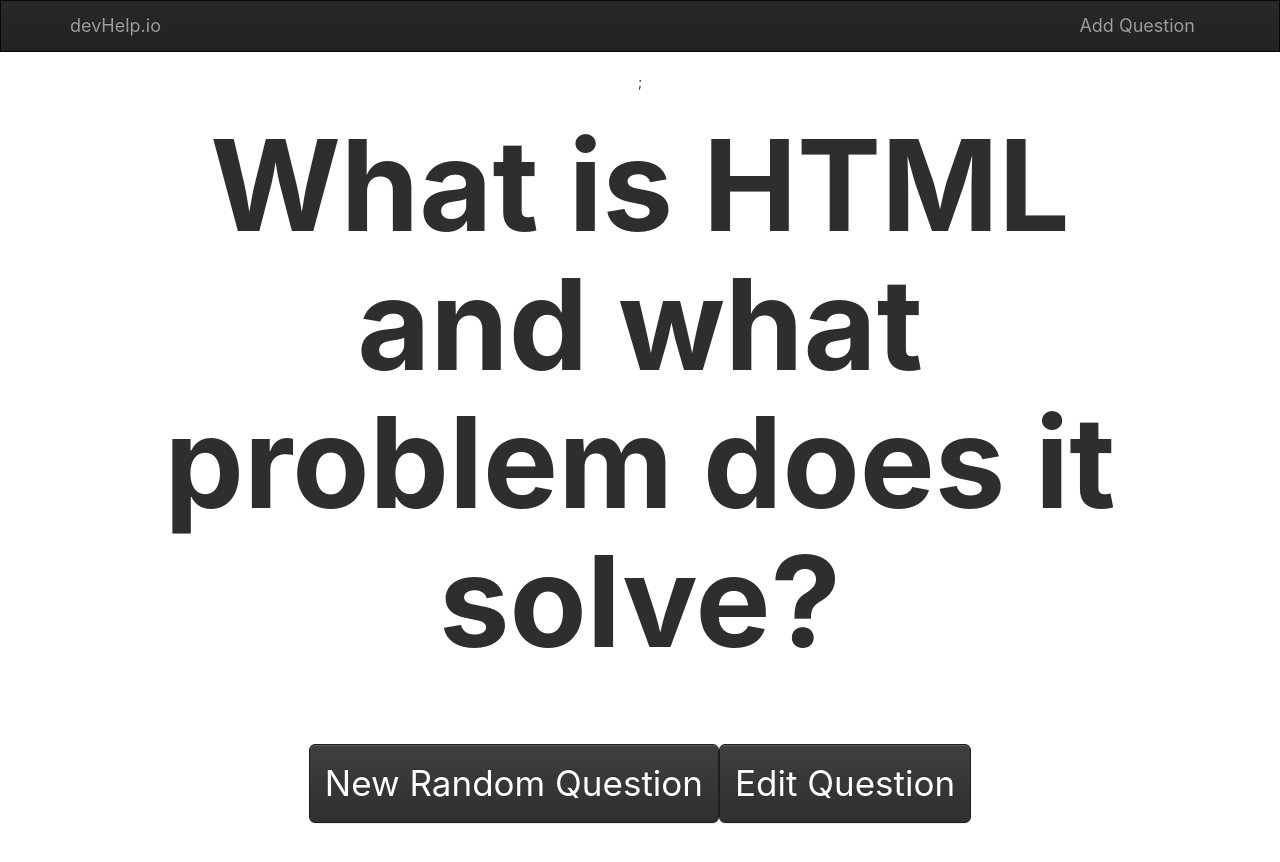
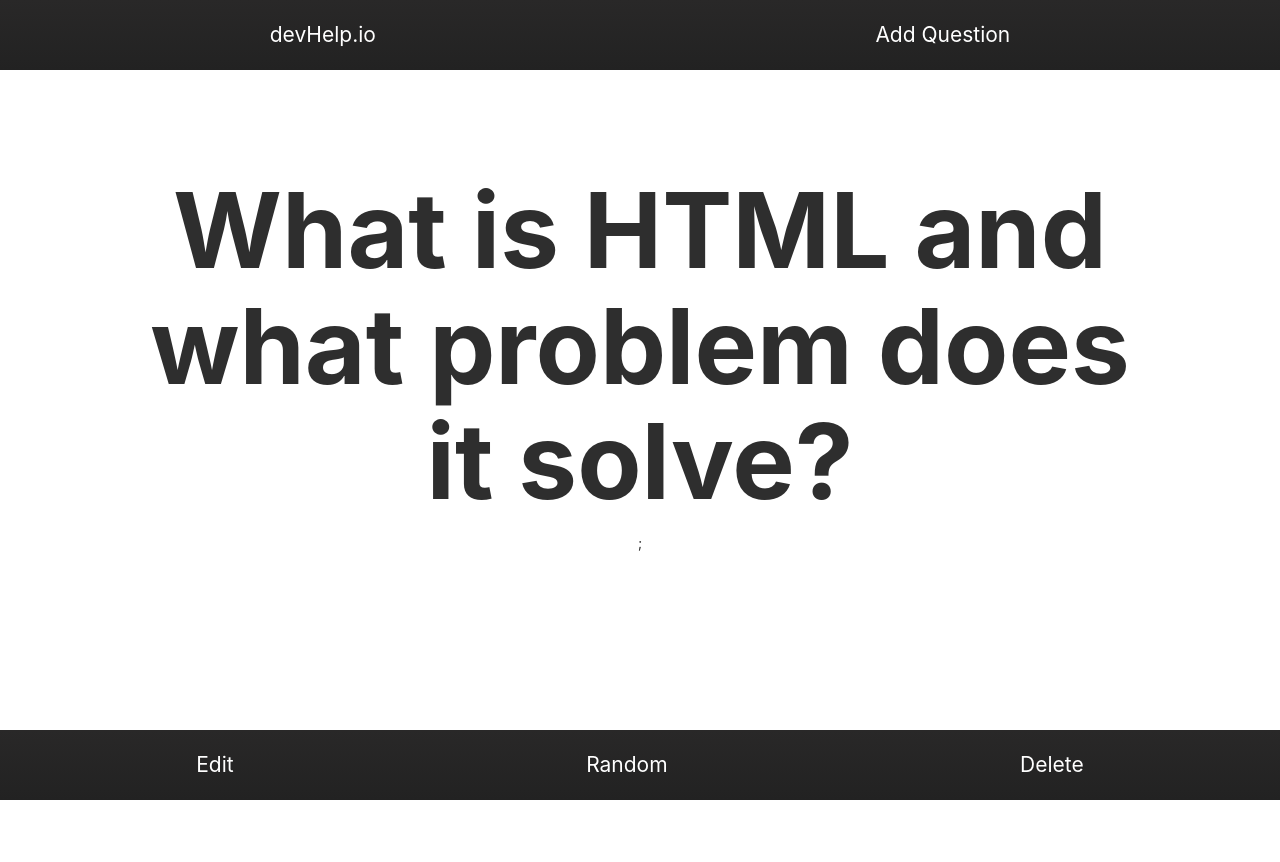
Before and after one commit to ortizlu/Developer-Questions, a React (Create React App) app in the folder frontend/: page / in a window 1280 px wide. Shown: the top 862 px of the page. After the commit the page ends 800 px from the top, so only its background shows below. Built offline with nearby package versions, Linux system fonts and the light colour scheme; no server answers.

Commit message:
finish routes and styling

```diff
--- a/frontend/public/index.html
+++ b/frontend/public/index.html
@@ -28,7 +28,7 @@
       work correctly both with client-side routing and a non-root public URL.
       Learn how to configure a non-root public URL by running `npm run build`.
     -->
-  <title>Developer Questions</title>
+  <title>devHelp.io</title>
 </head>
 
 <body>
--- a/frontend/src/components/App/App.css
+++ b/frontend/src/components/App/App.css
@@ -2,60 +2,30 @@
   text-align: center;
 }
 
-.navbar-inverse {
-  border-radius: 0;
-  background-image: linear-gradient(to bottom, #292828 0, #222 100%);
+.center {
+  margin-top: 10%;
 }
 
-
-.btn-primary {
-  background: -webkit-linear-gradient(top, rgb(63, 63, 63) 0, rgb(47, 47, 47) 100%);
-  background: -o-linear-gradient(top, rgb(63, 63, 63) 0, rgb(47, 47, 47) 100%);
-  background: -webkit-gradient(linear, left top, left bottom, from(rgb(63, 63, 63)), to(rgb(47, 47, 47)));
-  background: linear-gradient(to bottom, rgb(63, 63, 63) 0, rgb(47, 47, 47) 100%);
-  border-color: rgb(31, 31, 31);
-  font-size: 2em;
-  padding: 10px;
-  margin-bottom: 60px;
-  margin: 0 auto;
-}
-
-@media (min-width: 600px) {
-  .btn-primary {
-    padding: 10px;
-    font-size: 2em;
-    margin-top: 60px;
+@media (max-width: 400px) {
+  .center {
+    margin-top: 50%;
   }
 }
 
-@media (min-width: 700px) {
-  .btn-primary {
-    padding: 12px;
-    font-size: 2.5em;
+@media (min-width: 401px) {
+  .center {
+    margin-top: 30%;
   }
 }
 
 @media (min-width: 800px) {
-  .btn-primary {
-    padding: 15px;
-    font-size: 2.7em;
-    margin-bottom: 50px;
+  .center {
+    margin-top: 20%;
   }
 }
 
 @media (min-width: 900px) {
-  .btn-primary {
-    padding: 15px;
-    font-size: 2.5em;
-    margin-bottom: 50px;
+  .center {
+    margin-top: 10%;
   }
 }
-
-
-.btn-primary:hover,
-.btn-primary:active:hover,
-.btn-primary:focus,
-.btn-primary:focus-within,
-.btn-primary:visited {
-  background: rgb(41, 41, 41);
-}
--- a/frontend/src/components/App/App.js
+++ b/frontend/src/components/App/App.js
@@ -4,7 +4,7 @@ import { Link, Route, Switch } from 'react-router-dom'
 import Add from '../Questions/Add'
 import Home from './Home'
 import Edit from './Edit'
-import { Navbar, Nav } from 'react-bootstrap'
+import '../Questions/Question.css'
 
 class App extends Component {
   constructor(props) {
@@ -29,9 +29,14 @@ class App extends Component {
     fetch('http://localhost:3001/api/questions')
       .then(response => response.json())
       .then(questions =>
-        this.setState({
-          questions: questions
-        })
+        this.setState(
+          {
+            questions: questions
+          },
+          () => {
+            this.newQuestion()
+          }
+        )
       )
   }
 
@@ -39,25 +44,17 @@ class App extends Component {
     return (
       <div className="App">
         <header>
-          <Navbar inverse collapseOnSelect>
-            <Navbar.Header>
-              <Navbar.Brand>
-                <Link to="/">devHelp.io</Link>
-              </Navbar.Brand>
-              <Navbar.Toggle />
-            </Navbar.Header>
-            <Navbar.Collapse>
-              <Nav />
-              <Nav pullRight>
-                <Navbar.Brand>
-                  <Link to="/add_question">Add Question</Link>
-                </Navbar.Brand>
-              </Nav>
-            </Navbar.Collapse>
-          </Navbar>
+          <nav className="sticky-top">
+            <li>
+              <Link to="/">devHelp.io</Link>
+            </li>
+            <li>
+              <Link to="/add_question">Add Question</Link>
+            </li>
+          </nav>
           ;
         </header>
-        <main>
+        <main className="center">
           {/* <Add /> */}
           <Switch>
             <Route
@@ -65,6 +62,7 @@ class App extends Component {
               render={props => {
                 return (
                   <Edit
+                    getQuestions={this.getQuestions}
                     question={this.state.questions[this.state.index]}
                     {...props}
                   />
@@ -75,7 +73,7 @@ class App extends Component {
             <Route
               path="/add_question"
               render={props => {
-                return <Add {...props} />
+                return <Add {...props} getQuestions={this.getQuestions} />
               }}
             />
             <Route
@@ -83,6 +81,7 @@ class App extends Component {
               render={props => {
                 return (
                   <Home
+                    getQuestions={this.getQuestions}
                     newQuestion={this.newQuestion}
                     question={this.state.questions}
                     index={this.state.index}
--- a/frontend/src/components/App/Edit.js
+++ b/frontend/src/components/App/Edit.js
@@ -1,5 +1,8 @@
 import React, { Component } from 'react'
 import axios from 'axios'
+import '../Questions/Question.css'
+import { Link } from 'react-router-dom'
+import { FormControl, Button } from 'react-bootstrap'
 
 class Edit extends Component {
   constructor(props) {
@@ -26,6 +29,7 @@ class Edit extends Component {
       )
       .then(response => {
         console.log(response)
+        this.props.getQuestions()
       })
       .catch(error => {
         console.log(error)
@@ -37,21 +41,33 @@ class Edit extends Component {
       <div>
         <form>
           <label>Question</label>
-          <input
+          <FormControl
             type="text"
             name="question"
             onChange={this.onChangeText}
             value={this.state.question}
           />
           <label>Answer</label>
-          <input
+          <FormControl
             type="text"
             name="answer"
             onChange={this.onChangeText}
             value={this.state.answer}
           />
-          <button onClick={this.updateQuestion}>Submit</button>
+          <Button
+            bsStyle="primary"
+            bsSize="large"
+            onClick={this.updateQuestion}
+          >
+            Submit
+          </Button>
         </form>
+
+        <nav className="sticky-bottom">
+          <li>
+            <Link to="/">Back</Link>
+          </li>
+        </nav>
       </div>
     )
   }
--- a/frontend/src/components/App/Home.js
+++ b/frontend/src/components/App/Home.js
@@ -1,29 +1,51 @@
 import React, { Component } from 'react'
 import Question from '../Questions/Question'
-import { Button } from 'react-bootstrap'
 import { Link } from 'react-router-dom'
+import axios from 'axios'
+import '../Questions/Question.css'
 
 class Home extends Component {
+  deleteQuestion = e => {
+    e.preventDefault()
+    axios
+      .delete(
+        'http://localhost:3001/api/questions/' +
+          this.props.question[this.props.index]._id
+      )
+      .then(response => {
+        console.log(response)
+        this.props.getQuestions()
+        this.props.history.push('/')
+      })
+      .catch(error => {
+        console.log(error)
+      })
+  }
+
   render() {
     return (
       <div>
         <Question question={this.props.question[this.props.index]} />
-        <Button
-          onClick={this.props.newQuestion}
-          bsStyle="primary"
-          bsSize="large"
-        >
-          New Random Question
-        </Button>
+        <nav className="sticky-bottom">
+          <li>
+            <Link to="/edit_question">Edit</Link>
+          </li>
+          <li onClick={this.props.newQuestion}>Random</li>
 
-        <Link to="/edit_question">
-          <Button bsStyle="primary" bsSize="large">
-            Edit Question
-          </Button>
-        </Link>
+          <li onClick={this.deleteQuestion}>Delete</li>
+        </nav>
+        ;
       </div>
     )
   }
 }
 
+Home.defaultProps = {
+  question: {
+    _id: 1234,
+    question: '',
+    answer: ''
+  }
+}
+
 export default Home
--- a/frontend/src/components/Questions/Add.js
+++ b/frontend/src/components/Questions/Add.js
@@ -1,5 +1,8 @@
 import React, { Component } from 'react'
 import axios from 'axios'
+import '../Questions/Question.css'
+import { Link } from 'react-router-dom'
+import { FormControl, Button } from 'react-bootstrap'
 
 class Add extends Component {
   constructor() {
@@ -18,37 +21,47 @@ class Add extends Component {
 
   addQuestion = e => {
     e.preventDefault()
-    this.props.history.push('/')
-    axios.post('http://localhost:3001/api/questions', this.state)
-    .then(function (response) {
-      console.log(response);
-    })
-    .catch(function (error) {
-      console.log(error);
-    });
+    axios
+      .post('http://localhost:3001/api/questions', this.state)
+      .then(response => {
+        this.props.getQuestions()
+        this.props.history.push('/')
+      })
+      .catch(function(error) {
+        console.log(error)
+      })
   }
-
 
   render() {
     return (
       <div>
         <form>
           <label>Question</label>
-          <input
+          <FormControl
             type="text"
+            placeholder="Enter a new question"
             name="question"
             onChange={this.onChangeText}
             value={this.state.question}
           />
           <label>Answer</label>
-          <input
+          <FormControl
+            placeholder="Enter an answer"
             type="text"
             name="answer"
             onChange={this.onChangeText}
             value={this.state.answer}
           />
-          <button onClick={this.addQuestion}>Submit</button>
+          <Button bsStyle="primary" bsSize="large" onClick={this.addQuestion}>
+            Submit
+          </Button>
         </form>
+
+        <nav className="sticky-bottom">
+          <li>
+            <Link to="/">Back</Link>
+          </li>
+        </nav>
       </div>
     )
   }
--- a/frontend/src/components/Questions/Question.css
+++ b/frontend/src/components/Questions/Question.css
@@ -5,31 +5,92 @@
   width: 80%;
   color: rgb(46, 46, 46);
   text-align: left;
+  cursor: pointer;
 }
+
+label {
+  font-size: 2em;
+}
+
+
+.form-control {
+  width: 60%;
+  margin: 20px auto
+}
+
+
+.sticky-bottom {
+  position: absolute;
+  bottom: 0;
+  width: 100%;
+  margin-bottom: 0;
+  background-image: linear-gradient(to bottom, #292828 0, #222 100%);
+  padding: 20px;
+  display: flex;
+  justify-content: center;
+}
+
+.sticky-top {
+  position: absolute;
+  width: 100%;
+  margin-bottom: 0;
+  background-image: linear-gradient(to bottom, #292828 0, #222 100%);
+  padding: 20px;
+  display: flex;
+  justify-content: center;
+}
+
+.sticky-bottom li,
+.sticky-top li {
+  color: white;
+  margin: 0 auto;
+  font-size: 1.5em;
+  cursor: pointer;
+}
+
+a,
+a:hover,
+a:focus,
+a:active,
+a:hover:active,
+a:active:hover {
+  color: white;
+  text-decoration: none;
+}
+
+li {
+  list-style: none;
+}
+
+button {
+  background-color: rgba(0, 0, 0, 0);
+  border: none;
+  color: white;
+
+}
+
 
 @media (min-width: 400px) {
   .qa h1 {
-    font-size: 5em;
+    font-size: 4em;
   }
 }
 
 @media (min-width: 500px) {
   .qa h1 {
-    font-size: 6.5em;
+    font-size: 5.5em;
   }
 }
 
 @media (min-width: 800px) {
   .qa h1 {
-    font-size: 7em;
+    font-size: 6.5em;
   }
 }
 
-
-
 @media (min-width: 900px) {
   .qa h1 {
-    font-size: 9em;
+    font-size: 7.5em;
 
   }
 }
@@ -39,3 +100,60 @@
   margin-top: 20px;
   text-align: center;
 }
+
+/* =========================== */
+/* BUTTON */
+/* =========================== */
+
+
+.btn-primary {
+  background: -webkit-linear-gradient(top, rgb(63, 63, 63) 0, rgb(47, 47, 47) 100%);
+  background: -o-linear-gradient(top, rgb(63, 63, 63) 0, rgb(47, 47, 47) 100%);
+  background: -webkit-gradient(linear, left top, left bottom, from(rgb(63, 63, 63)), to(rgb(47, 47, 47)));
+  background: linear-gradient(to bottom, rgb(63, 63, 63) 0, rgb(47, 47, 47) 100%);
+  border-color: rgb(31, 31, 31);
+  font-size: 2em;
+  padding: 10px;
+  margin-bottom: 60px;
+  margin: 0 auto;
+}
+
+@media (min-width: 600px) {
+  .btn-primary {
+    padding: 10px;
+    font-size: 2em;
+    margin-top: 60px;
+  }
+}
+
+@media (min-width: 700px) {
+  .btn-primary {
+    padding: 12px;
+    font-size: 2.5em;
+  }
+}
+
+@media (min-width: 800px) {
+  .btn-primary {
+    padding: 15px;
+    font-size: 2.7em;
+    margin-bottom: 50px;
+  }
+}
+
+@media (min-width: 900px) {
+  .btn-primary {
+    padding: 15px 20px;
+    font-size: 1.7em;
+    margin-bottom: 50px;
+  }
+}
+
+
+.btn-primary:hover,
+.btn-primary:active:hover,
+.btn-primary:focus,
+.btn-primary:focus-within,
+.btn-primary:visited {
+  background: rgb(41, 41, 41);
+}
```
Also changed, not shown: frontend/src/components/Questions/Question.js (+5 -4 lines), 2 other files (tests, documents, lock files or other folders).
